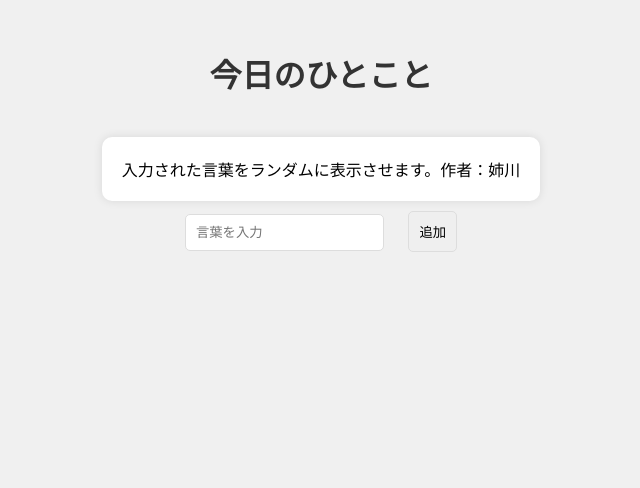
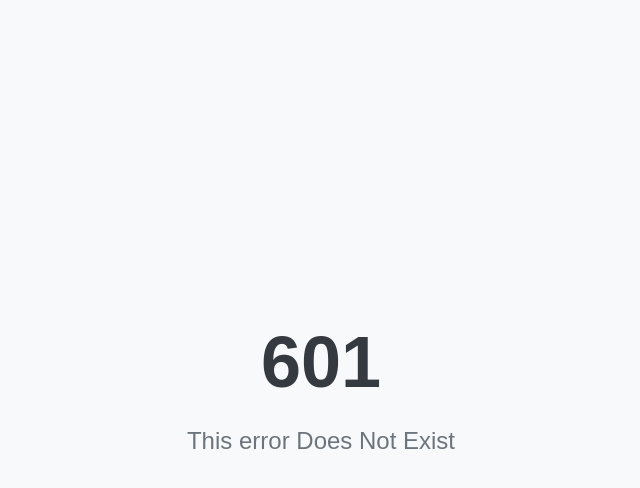
Before and after one commit to Tsukasa0822/.github.io, a plain HTML site: page index.html in a window 1280 px wide. Shown: the whole page, without its empty margins (319-959 px from the left). Drawn offline with Linux system fonts and the light colour scheme.

Commit message:
Update index.html

```diff
--- a/index.html
+++ b/index.html
@@ -1,75 +1,37 @@
 <!DOCTYPE html>
-<html lang="ja">
+<html lang="en">
 <head>
     <meta charset="UTF-8">
     <meta name="viewport" content="width=device-width, initial-scale=1.0">
-    <title>今日のひとこと</title>
+    <title>601 Error</title>
     <style>
         body {
+            display: flex;
+            justify-content: center;
+            align-items: center;
+            height: 100vh;
+            margin: 0;
+            background-color: #f8f9fa;
             font-family: Arial, sans-serif;
-            background-color: #f0f0f0;
+        }
+        .error-container {
             text-align: center;
-            margin: 50px;
         }
         h1 {
-            color: #333;
+            font-size: 72px;
+            margin: 0;
+            color: #343a40;
         }
-        .quote-box {
-            margin-top: 20px;
-            padding: 20px;
-            background-color: #fff;
-            border-radius: 10px;
-            box-shadow: 0 0 10px rgba(0, 0, 0, 0.1);
-            display: inline-block;
-        }
-        input, button {
-            margin: 10px;
-            padding: 10px;
-            border: 1px solid #ddd;
-            border-radius: 5px;
+        p {
+            font-size: 24px;
+            color: #6c757d;
         }
     </style>
 </head>
 <body>
-    <h1>今日のひとこと</h1>
-    <div class="quote-box" id="quoteDisplay">
-        入力された言葉をランダムに表示させます。作者：姉川
+    <div class="error-container">
+        <h1>601</h1>
+        <p>This error Does Not Exist</p>
     </div>
-
-    <div>
-        <input type="text" id="newQuote" placeholder="言葉を入力">
-        <button onclick="addQuote()">追加</button>
-    </div>
-
-    <script>
-        // LocalStorageから言葉リストを取得（存在しない場合は空配列）
-        let quotes = JSON.parse(localStorage.getItem('quotes')) || [];
-
-        // ページ読み込み時にランダムな言葉を表示
-        window.onload = function () {
-            if (quotes.length > 0) {
-                displayRandomQuote();
-            }
-        };
-
-        // ランダムな言葉を表示する関数
-        function displayRandomQuote() {
-            const randomIndex = Math.floor(Math.random() * quotes.length);
-            document.getElementById('quoteDisplay').innerText = quotes[randomIndex];
-        }
-
-        // 新しい言葉を追加する関数
-        function addQuote() {
-            const newQuote = document.getElementById('newQuote').value.trim();
-            if (newQuote && !quotes.includes(newQuote)) {
-                quotes.push(newQuote);
-                localStorage.setItem('quotes', JSON.stringify(quotes));
-                alert('新しい言葉が追加されました！');
-                document.getElementById('newQuote').value = ''; // 入力欄をクリア
-            } else {
-                alert('既に追加されているか、無効な入力です。');
-            }
-        }
-    </script>
 </body>
 </html>
```
